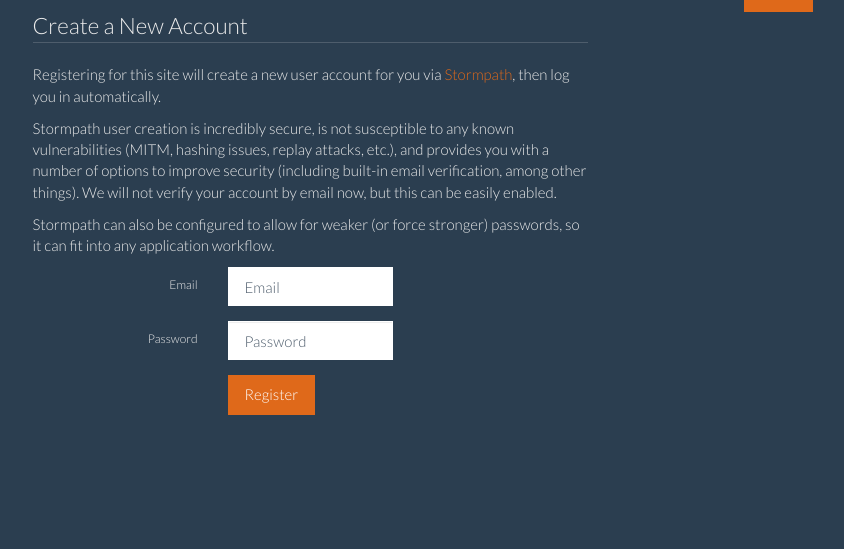
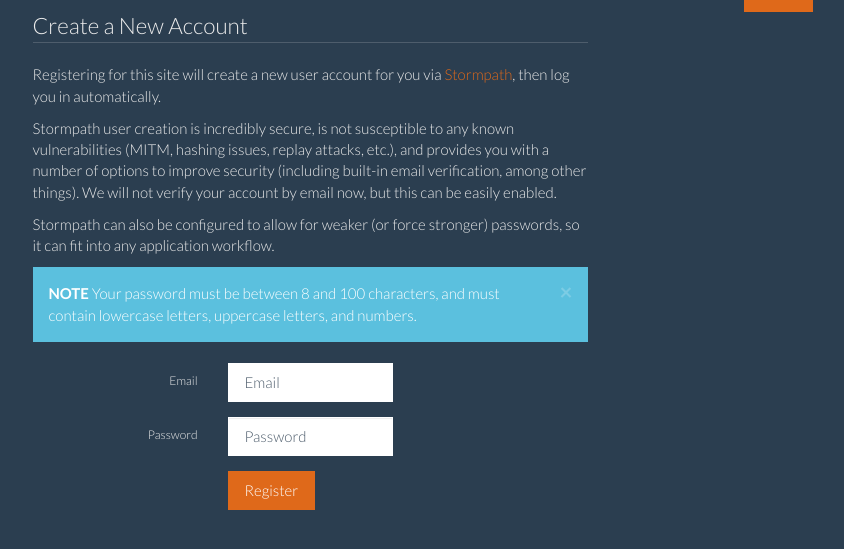
Before and after one commit to stormpath/stormpath-flask-sample, a Flask app: template templates/register.html in a window 1280 px wide. Shown: the part 50-599 px from the top of the page, without its empty margins (330-1174 px from the left). Run offline with Flask 2, Linux system fonts and the light colour scheme; the template is opened without the code that fills it, so the values that code supplies are empty; some libraries are stand-ins or nearby versions.

Commit message:
Adding in password requirements list.

```diff
--- a/templates/register.html
+++ b/templates/register.html
@@ -30,6 +30,12 @@
               Stormpath can also be configured to allow for weaker (or force stronger)
               passwords, so it can fit into any application workflow.
             </p>
+            <div class="alert alert-dismissable alert-info">
+              <button type="button" class="close" data-dismiss="alert">&times;</button>
+              <strong>NOTE</strong> Your password must be between 8 and 100
+              characters, and must contain lowercase letters, uppercase letters,
+              and numbers.
+            </div>
             <div class="form-group">
               <label for="email" class="col-lg-4 control-label">Email</label>
               <div class="col-lg-4">
```
